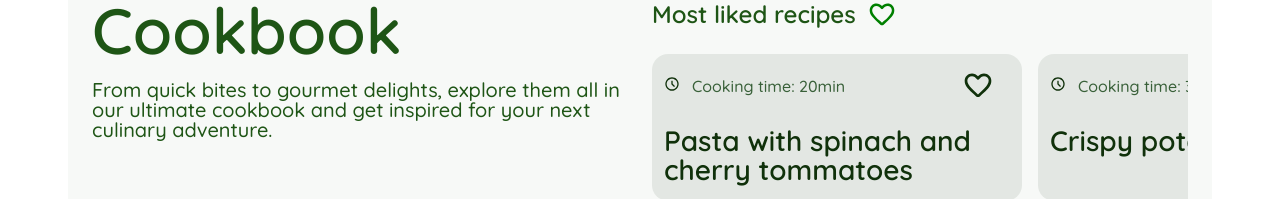
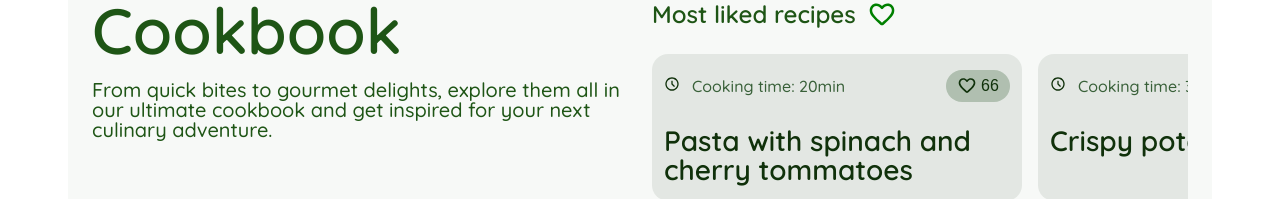
Before and after one commit to FatihYalcin42/code-cuisine, an Angular app: page /cookbook in a window 1280 px wide. Shown: the part 222-421 px from the top of the page. Built offline with nearby package versions, Linux system fonts and the light colour scheme.

Commit message:
fix: match the cookbook like badge to the figma style with favorite icon and count

```diff
--- a/src/app/pages/cookbook-page/cookbook-page.html
+++ b/src/app/pages/cookbook-page/cookbook-page.html
@@ -45,7 +45,8 @@
                     <span>Cooking time: {{ recipe.prepTime }}</span>
                   </span>
                   <span class="cookbook-liked-card-likes">
-                    <img src="/Icons/favorite.svg" width="64" height="32" alt="" aria-hidden="true" />
+                    <img src="/Icons/favorite.svg" width="20" height="20" alt="" aria-hidden="true" />
+                    <span>{{ recipe.likes }}</span>
                   </span>
                 </div>
 
--- a/src/app/pages/cookbook-page/cookbook-page.scss
+++ b/src/app/pages/cookbook-page/cookbook-page.scss
@@ -156,17 +156,27 @@
   display: inline-flex;
   align-items: center;
   justify-content: center;
+  gap: 4px;
   width: 64px;
   height: 32px;
   padding: 6px 12px;
   border-radius: 30px;
+  background: rgb(57 96 57 / 30%);
   box-sizing: border-box;
+  color: #10310b;
+  font-family: 'Mulish', sans-serif;
+  font-size: 16px;
+  font-style: normal;
+  font-weight: 500;
+  line-height: 1;
+  letter-spacing: 0;
 }
 
 .cookbook-liked-card-likes img {
   display: block;
-  width: 64px;
-  height: 32px;
+  width: 20px;
+  height: 20px;
+  flex: 0 0 auto;
 }
 
 .cookbook-liked-card-title {
```
